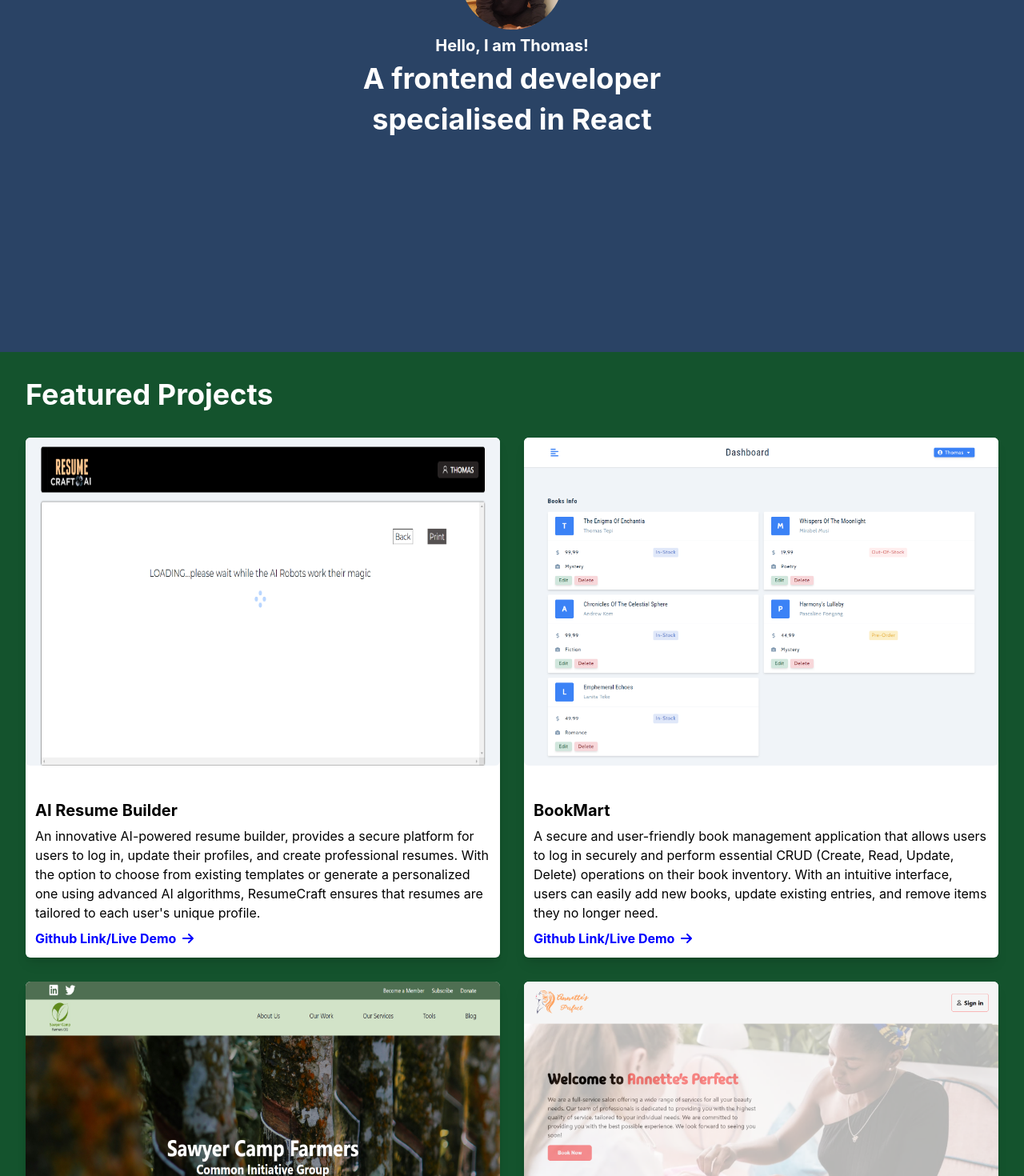
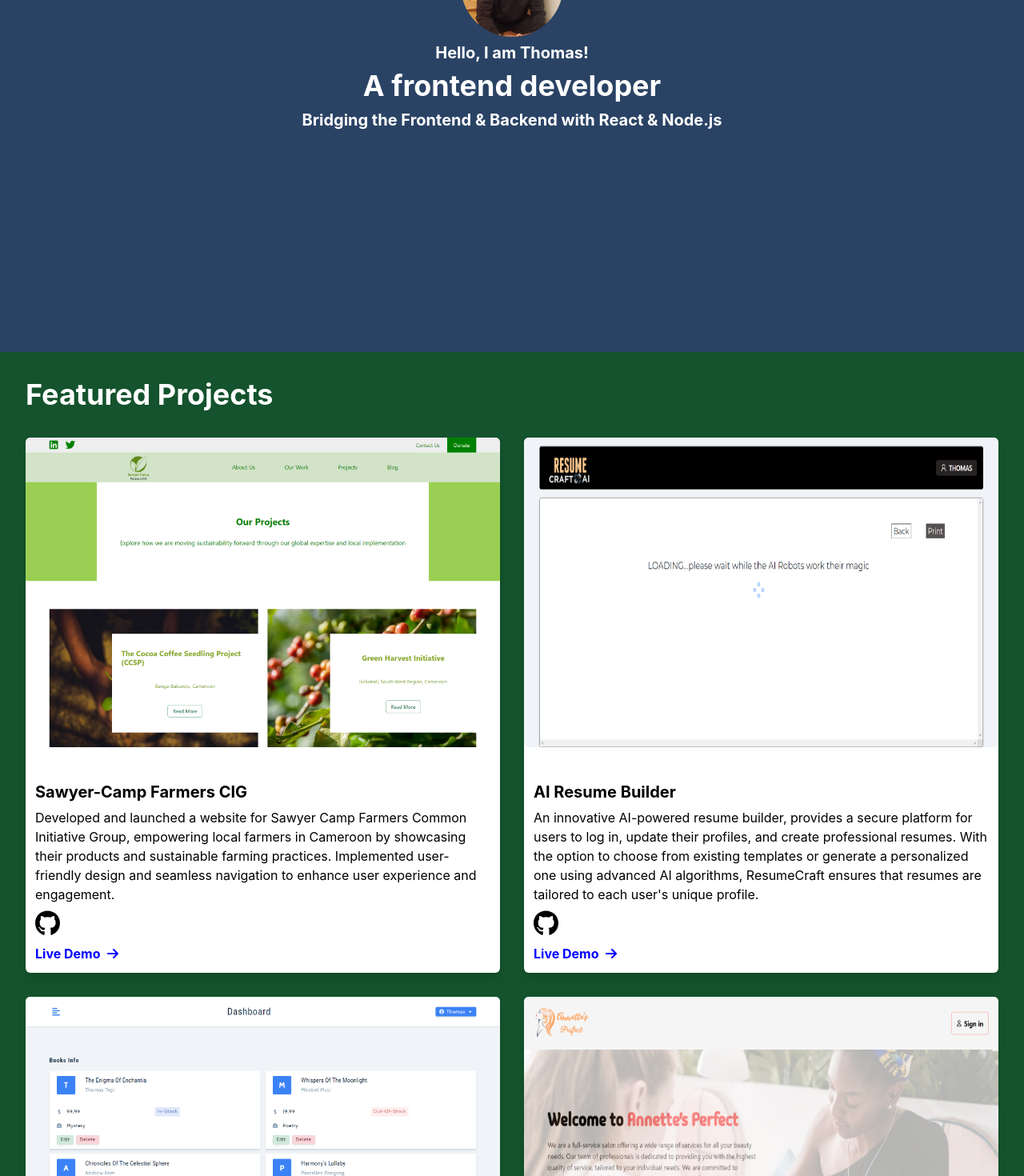
Before and after one commit to thomastepi/portfolio, a React (Create React App) app: page / in a window 1280 px wide. Shown: the part 360-1830 px from the top of the page at 80% size. Built offline with nearby package versions, Linux system fonts and the light colour scheme; no server answers.

Commit message:
sawyer camp live link

```diff
--- a/src/components/Card.js
+++ b/src/components/Card.js
@@ -1,9 +1,10 @@
-import { Heading, HStack, Image, Text, VStack } from "@chakra-ui/react";
+import { Heading, HStack, Image, Text, VStack, Link } from "@chakra-ui/react";
 import { FontAwesomeIcon } from "@fortawesome/react-fontawesome";
+import { faGithub } from "@fortawesome/free-brands-svg-icons";
 import { faArrowRight } from "@fortawesome/free-solid-svg-icons";
 import React from "react";
 
-const Card = ({ title, description, imageSrc, link }) => {
+const Card = ({ title, description, imageSrc, link, github }) => {
   const [isHovered, setIsHovered] = React.useState(false);
 
   const handleMouseEnter = () => setIsHovered(true);
@@ -12,6 +13,7 @@ const Card = ({ title, description, imageSrc, link }) => {
   const linkStyle = {
     fontSize: isHovered ? "17.5px" : "16px",
     transition: "font-size 0.3s",
+    textDecoration: "none",
   };
   if (title && description && imageSrc) {
     return (
@@ -35,7 +37,11 @@ const Card = ({ title, description, imageSrc, link }) => {
             {title}
           </Heading>
           <Text>{description}</Text>
-          <a
+          <Link href={github} target="_blank" rel="noopener noreferrer">
+            <FontAwesomeIcon icon={faGithub} size="2x" />
+          </Link>
+          <Link
+            as="a"
             href={link}
             target="_blank"
             rel="noopener noreferrer"
@@ -44,10 +50,10 @@ const Card = ({ title, description, imageSrc, link }) => {
             onMouseLeave={handleMouseLeave}
           >
             <HStack spacing={2} color="blue">
-              <Text fontWeight="bold">Github Link/Live Demo</Text>
+              <Text fontWeight="bold">Live Demo</Text>
               <FontAwesomeIcon icon={faArrowRight} size="1x" />
             </HStack>
-          </a>
+          </Link>
         </VStack>
       </VStack>
     );
--- a/src/components/LandingSection.js
+++ b/src/components/LandingSection.js
@@ -5,7 +5,7 @@ import pic from "../assets/images/pic.jpg";
 
 const greeting = "Hello, I am Thomas!";
 const bio1 = "A frontend developer";
-const bio2 = "specialised in React";
+const bio2 = "Bridging the Frontend & Backend with React & Node.js";
 
 const LandingSection = () => (
   <FullScreenSection
@@ -18,7 +18,7 @@ const LandingSection = () => (
       <Avatar size="2xl" name="Thomas" src={pic} />
       <Heading size="md">{greeting}</Heading>
       <Heading size="xl">{bio1}</Heading>
-      <Heading size="xl">{bio2}</Heading>
+      <Heading size="md">{bio2}</Heading>
     </VStack>
   </FullScreenSection>
 );
--- a/src/components/ProjectsSection.js
+++ b/src/components/ProjectsSection.js
@@ -5,11 +5,19 @@ import Card from "./Card";
 
 const projects = [
   {
+    title: "Sawyer-Camp Farmers CIG",
+    description: `Developed and launched a website for Sawyer Camp Farmers Common Initiative Group, empowering local farmers in Cameroon by showcasing their products and sustainable farming practices. Implemented user-friendly design and seamless navigation to enhance user experience and engagement.`,
+    getImageSrc: () => require("../assets/images/sawyer-camp.png"),
+    link: "https://sawyer-camp-farmers.onrender.com/",
+    github: "https://github.com/thomastepi/sawyer-camp",
+  },
+  {
     title: "AI Resume Builder",
     description:
       "An innovative AI-powered resume builder, provides a secure platform for users to log in, update their profiles, and create professional resumes. With the option to choose from existing templates or generate a personalized one using advanced AI algorithms, ResumeCraft ensures that resumes are tailored to each user's unique profile. ",
     getImageSrc: () => require("../assets/images/resume-builder.png"),
     link: "https://resume-craft.onrender.com/",
+    github: "https://github.com/thomastepi/resume-craft.git",
   },
   {
     title: "BookMart",
@@ -17,12 +25,7 @@ const projects = [
       "A secure and user-friendly book management application that allows users to log in securely and perform essential CRUD (Create, Read, Update, Delete) operations on their book inventory. With an intuitive interface, users can easily add new books, update existing entries, and remove items they no longer need.",
     getImageSrc: () => require("../assets/images/bookmart.png"),
     link: "https://bookmart-trw5.onrender.com",
-  },
-  {
-    title: "Sawyer-Camp Farmers CIG",
-    description: `Developed and launched a website for Sawyer Camp Farmers Common Initiative Group, empowering local farmers in Cameroon by showcasing their products and sustainable farming practices. Implemented user-friendly design and seamless navigation to enhance user experience and engagement.`,
-    getImageSrc: () => require("../assets/images/sawyer-camp.png"),
-    link: "https://github.com/thomastepi/sawyer-camp.git",
+    github: "https://github.com/thomastepi/book-mart-react-app.git",
   },
   {
     title: "Annette's Beauty Salon",
@@ -30,6 +33,7 @@ const projects = [
       "This application showcases a curated gallery of exquisite hairstyles and services offered at Annette's Beauty Salon. As users explore the diverse range of braids and weaves, they can effortlessly schedule appointments, making the experience seamless and tailored to their preferences. ",
     getImageSrc: () => require("../assets/images/salon.png"),
     link: "https://github.com/thomastepi/salon-app.git",
+    github: "https://github.com/thomastepi/salon-app.git",
   },
 ];
 
@@ -63,6 +67,7 @@ const ProjectsSection = () => {
             description={project.description}
             imageSrc={project.getImageSrc()}
             link={project.link}
+            github={project.github}
           />
         ))}
       </Box>
```
Also changed, not shown: src/assets/images/sawyer-camp.png.
